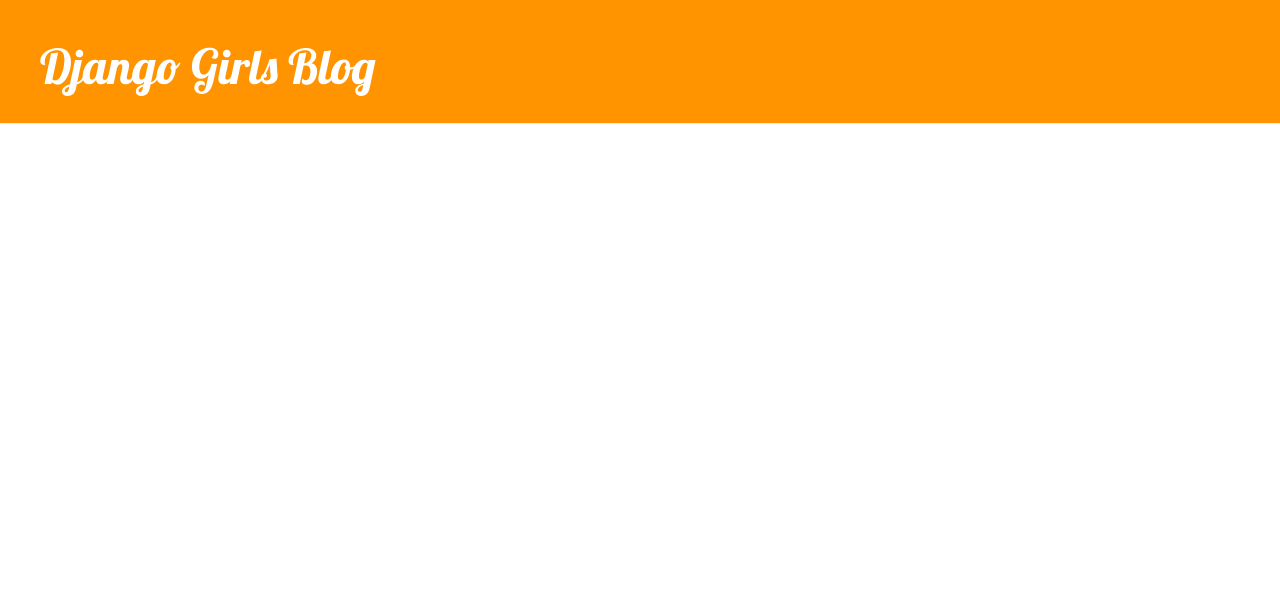
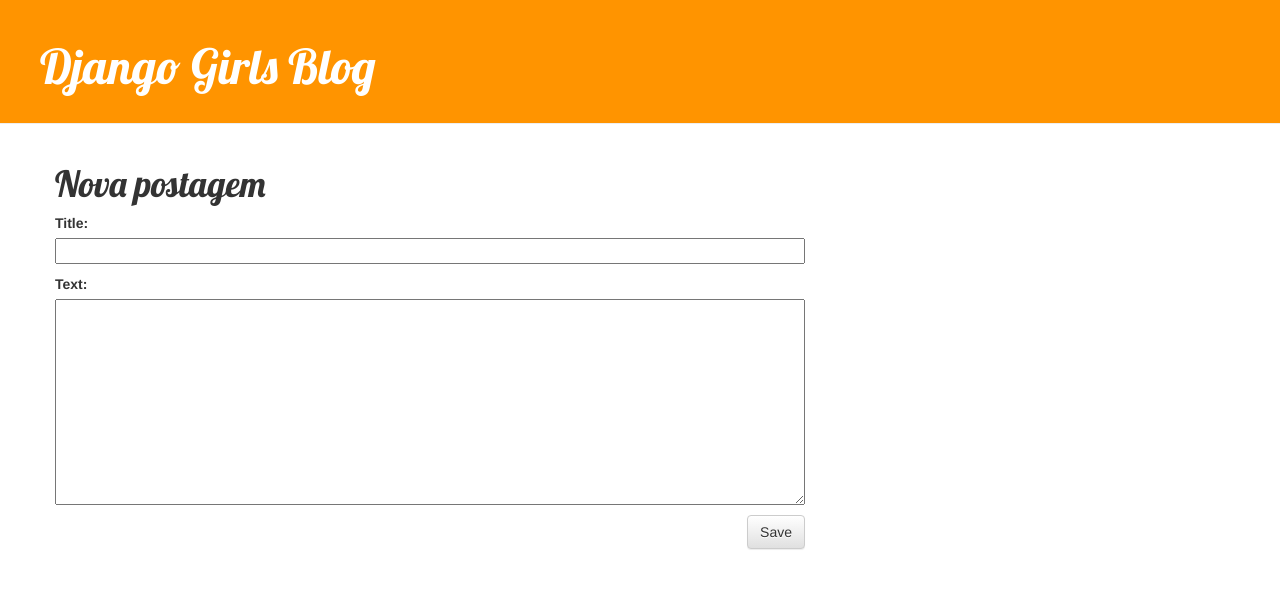
Before and after one commit to Michellecp/my-first-blog, a Django app: page /post/new/ in a window 1280 px wide. Shown: the top 589 px of the page. Run offline with Django 3.2, Linux system fonts and the light colour scheme; some libraries are stand-ins or nearby versions.

Commit message:
Added views to create/edit blog post inside the site.

```diff
--- a/blog/templates/blog/post_detail.html
+++ b/blog/templates/blog/post_detail.html
@@ -7,6 +7,7 @@
                  {{ post.published_date }}
              </div>
          {% endif %}
+         <a class="btn btn-default" href="{% url 'post_edit' pk=post.pk %}"><span class="glyphicon glyphicon-pencil"></span></a>
          <h1>{{ post.title }}</h1>
          <p>{{ post.text|linebreaksbr }}</p>
      </div>
--- a/blog/templates/blog/post_edit.html
+++ b/blog/templates/blog/post_edit.html
@@ -1,16 +1,9 @@
 {% extends 'blog/base.html' %}
 
 {% block content %}
-     <div class="post">
-         {% if post.published_date %}
-             <div class="date">
-                 {{ post.published_date }}
-             </div>
-         {% endif %}
-         {% if user.is_authenticated %}
-            <a class="btn btn-default" href="{% url 'post_edit' pk=post.pk %}"><span class="glyphicon glyphicon-pencil"></span></a>
-         {% endif %}
-         <h1>{{ post.title }}</h1>
-         <p>{{ post.text|linebreaksbr }}</p>
-     </div>
+    <h1>Nova postagem</h1>
+    <form method="POST" class="post-form">{% csrf_token %}
+        {{ form.as_p }}
+        <button type="submit" class="save btn btn-default">Save</button>
+    </form>
 {% endblock %}
```
Lines whose indentation alone changed are shown as unchanged.
